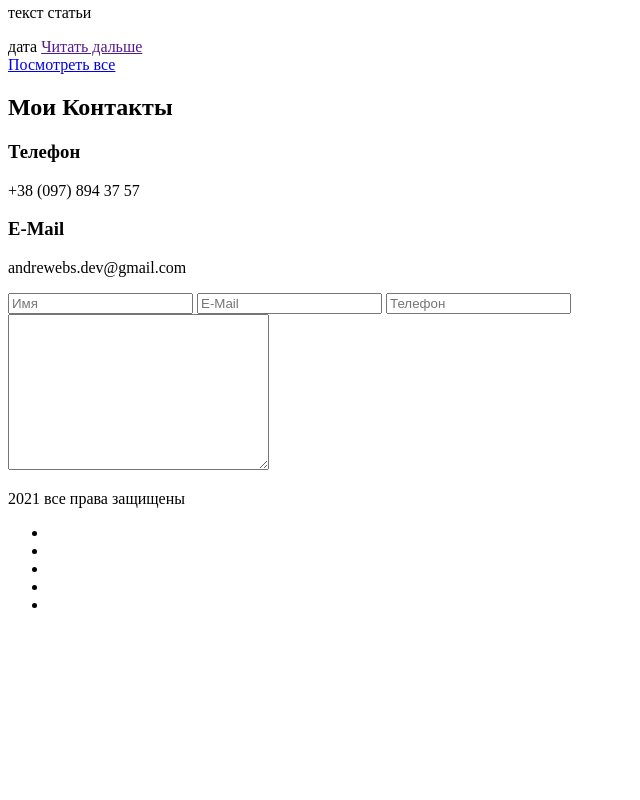
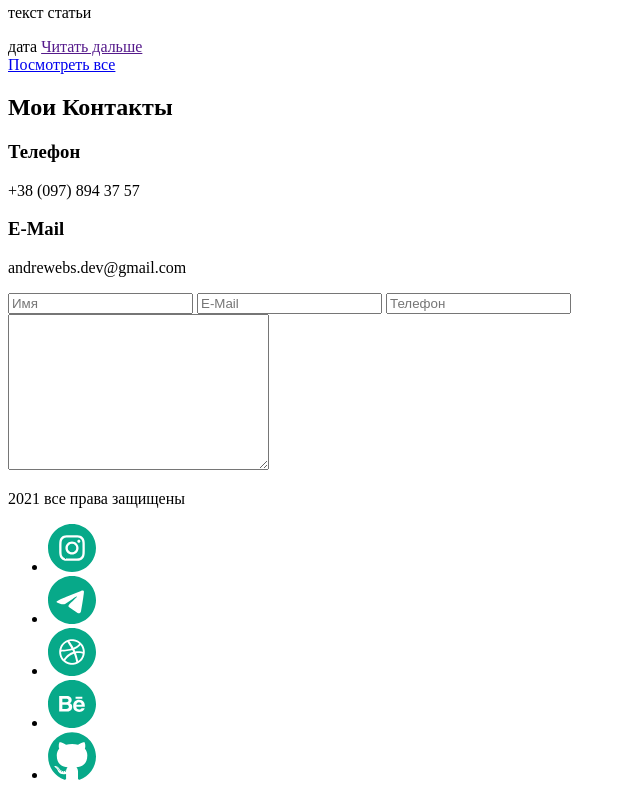
Before and after one commit to WCroW1997/portfolio, a plain HTML site: page index.html in a window 1280 px wide. Shown: the part 1979-2779 px from the top of the page, without its empty margins (0-640 px from the left). Before the commit the page ends 2609 px from the top, so only its background shows below. Drawn offline with Linux system fonts and the light colour scheme.

Commit message:
html done

```diff
--- a/index.html
+++ b/index.html
@@ -8,6 +8,7 @@
     <link rel="stylesheet" href="css/main.css">
 </head>
 <body>
+    <div class="container">
         <header class="header">
             <nav>
                 <div class="logo">
@@ -162,12 +163,13 @@
         <footer class="footer">
             <p class="footer__text">2021 все права защищены</p>
             <ul class="footer__social">
-            <li><a href=""><img src="" alt=""></a></li>
-            <li><a href=""><img src="" alt=""></a></li>
-            <li><a href=""><img src="" alt=""></a></li>
-            <li><a href=""><img src="" alt=""></a></li>
-            <li><a href=""><img src="" alt=""></a></li>
+                <li><a href="#"><img src="img/Instagram_white 1.svg" alt="link: Instagram"></a></li>
+                <li><a href="#"><img src="img/Telegram_white 1.svg" alt="link: Telegram"></a></li>
+                <li><a href="#"><img src="img/Dribbble_white 1.svg" alt="link: Dribbble"></a></li>
+                <li><a href="#"><img src="img/Behance_white 1.svg" alt="link: Behance"></a></li>
+                <li><a href="#"><img src="img/Github_white 1.svg" alt="link: GitHub"></a></li>
             </ul>
         </footer>
+    </div>
 </body>
 </html>
```
Also changed, not shown: img/Behance_white 1.svg (added), img/Dribbble_white 1.svg (added), img/Github_white 1.svg (added), img/Instagram_white 1.svg (added), img/Telegram_white 1.svg (added). Lines whose indentation alone changed are shown as unchanged.
